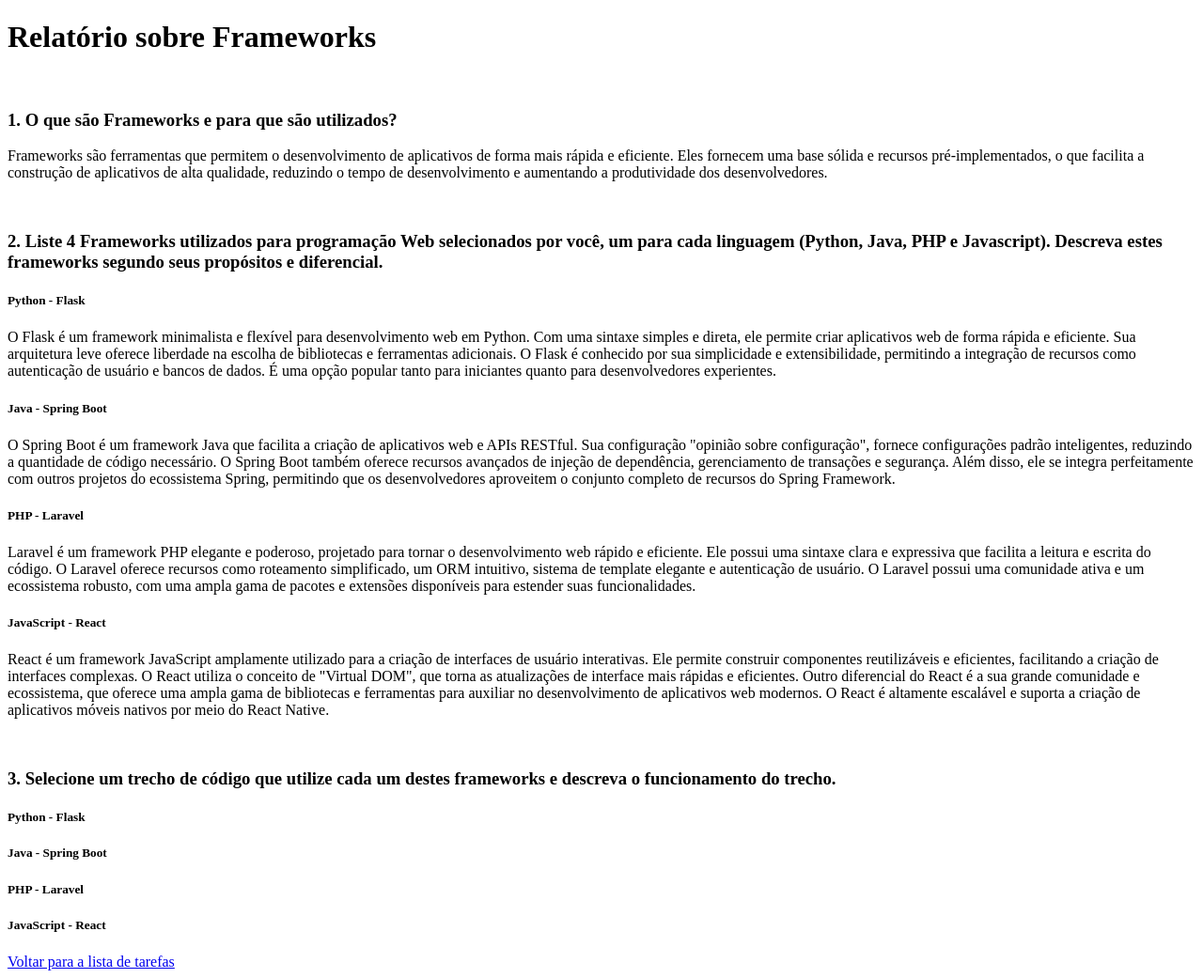
After one commit to pedrokonzen/lista-tarefas-framework-flask, a Flask app: page /relatorio_page in a window 1280 px wide. The commit adds this page. Shown: the whole page at 94% size. Run offline with Flask 3, Linux system fonts and the light colour scheme.

Commit message:
projeto c link para relatorio - update funcionando

```diff
--- a/app.py
+++ b/app.py
@@ -2,8 +2,8 @@
 
 app = Flask(__name__)
 
-tasks = ["x" , "y" , "z"]  # Lista de tarefas (inicialmente vazia)
-task_status = ["", "", ""]  # Lista de status das tarefas
+tasks = []  # Lista de tarefas (inicialmente vazia)
+task_status = []  # Lista de status das tarefas
 
 @app.route('/')
 def index():
@@ -38,5 +38,9 @@
     del task_status[index]
     return redirect('/')
 
+@app.route('/relatorio_page')
+def relatorio_page():
+    return render_template('relatorio_page.html')
+
 if __name__ == '__main__':
     app.run()
--- a/templates/index.html
+++ b/templates/index.html
@@ -73,6 +73,8 @@
         </tr>
         {% endfor %}
     </table>
+    <br>
+    <a href="/relatorio_page">Clique aqui para ver o relatório sobre Frameworks</a>
 
 
     <script>
--- /dev/null
+++ b/templates/relatorio_page.html
@@ -0,0 +1,92 @@
+<!DOCTYPE html>
+<html>
+
+<head>
+    <title>Outra Página</title>
+</head>
+
+<body>
+    <h1>Relatório sobre Frameworks</h1>
+
+    <br>
+
+    <h3>1. O que são Frameworks e para que são utilizados?</h3>
+
+    <p>
+        Frameworks são ferramentas que permitem o desenvolvimento de aplicativos
+        de forma mais rápida e eficiente. Eles fornecem uma base sólida e recursos
+        pré-implementados, o que facilita a construção de aplicativos de alta qualidade,
+        reduzindo o tempo de desenvolvimento e aumentando a produtividade dos desenvolvedores.
+    </p>
+
+    <br>
+
+    <h3>2. Liste 4 Frameworks utilizados para programação Web selecionados por você, um para cada linguagem
+        (Python, Java, PHP e Javascript). Descreva estes frameworks segundo seus propósitos e diferencial.
+    </h3>
+
+
+
+    <h5>Python - Flask</h5>
+    <p>
+        O Flask é um framework minimalista e flexível para desenvolvimento web em Python.
+        Com uma sintaxe simples e direta, ele permite criar aplicativos web de forma rápida
+        e eficiente. Sua arquitetura leve oferece liberdade na escolha de bibliotecas e ferramentas
+        adicionais. O Flask é conhecido por sua simplicidade e extensibilidade, permitindo a integração
+        de recursos como autenticação de usuário e bancos de dados. É uma opção popular tanto para
+        iniciantes quanto para desenvolvedores experientes.
+    </p>
+
+
+    <h5> Java - Spring Boot</h5>
+
+    <p>
+        O Spring Boot é um framework Java que facilita a criação de aplicativos web e APIs RESTful. Sua configuração
+        "opinião sobre configuração", fornece configurações padrão inteligentes, reduzindo a quantidade de código
+        necessário. O Spring Boot também oferece recursos avançados de injeção de dependência, gerenciamento de
+        transações e segurança. Além disso, ele se integra perfeitamente com outros projetos do ecossistema Spring,
+        permitindo que os desenvolvedores aproveitem o conjunto completo de recursos do Spring Framework.
+
+    </p>
+
+    <h5> PHP - Laravel</h5>
+
+    <p>
+        Laravel é um framework PHP elegante e poderoso, projetado para tornar o desenvolvimento web rápido e eficiente.
+        Ele possui uma sintaxe clara e expressiva que facilita a leitura e escrita do código. O Laravel oferece recursos
+        como roteamento simplificado, um ORM intuitivo, sistema de template elegante e autenticação de usuário. O
+        Laravel possui uma comunidade ativa e um ecossistema robusto, com uma ampla gama de pacotes e extensões
+        disponíveis para estender suas funcionalidades.
+    </p>
+
+    <h5> JavaScript - React</h5>
+
+    <p>
+        React é um framework JavaScript amplamente utilizado para a criação de interfaces de usuário interativas. Ele
+        permite construir componentes reutilizáveis e eficientes, facilitando a criação de interfaces complexas. O React
+        utiliza o conceito de "Virtual DOM", que torna as atualizações de interface mais rápidas e eficientes. Outro
+        diferencial do React é a sua grande comunidade e ecossistema, que oferece uma ampla gama de bibliotecas e
+        ferramentas para auxiliar no desenvolvimento de aplicativos web modernos. O React é altamente escalável e
+        suporta a criação de aplicativos móveis nativos por meio do React Native.
+    </p>
+    <br>
+
+    <h3>3. Selecione um trecho de código que utilize cada um destes frameworks e descreva o funcionamento do trecho.
+    </h3>
+
+
+    <h5>Python - Flask</h5>
+    <p></p>
+    <h5>Java - Spring Boot</h5>
+    <p></p>
+    <h5>PHP - Laravel</h5>
+    <P></P>
+    <h5>JavaScript - React</h5>
+    <p></p>
+
+
+    <a href="/">Voltar para a lista de tarefas</a>
+
+</body>
+
+</html>
```
